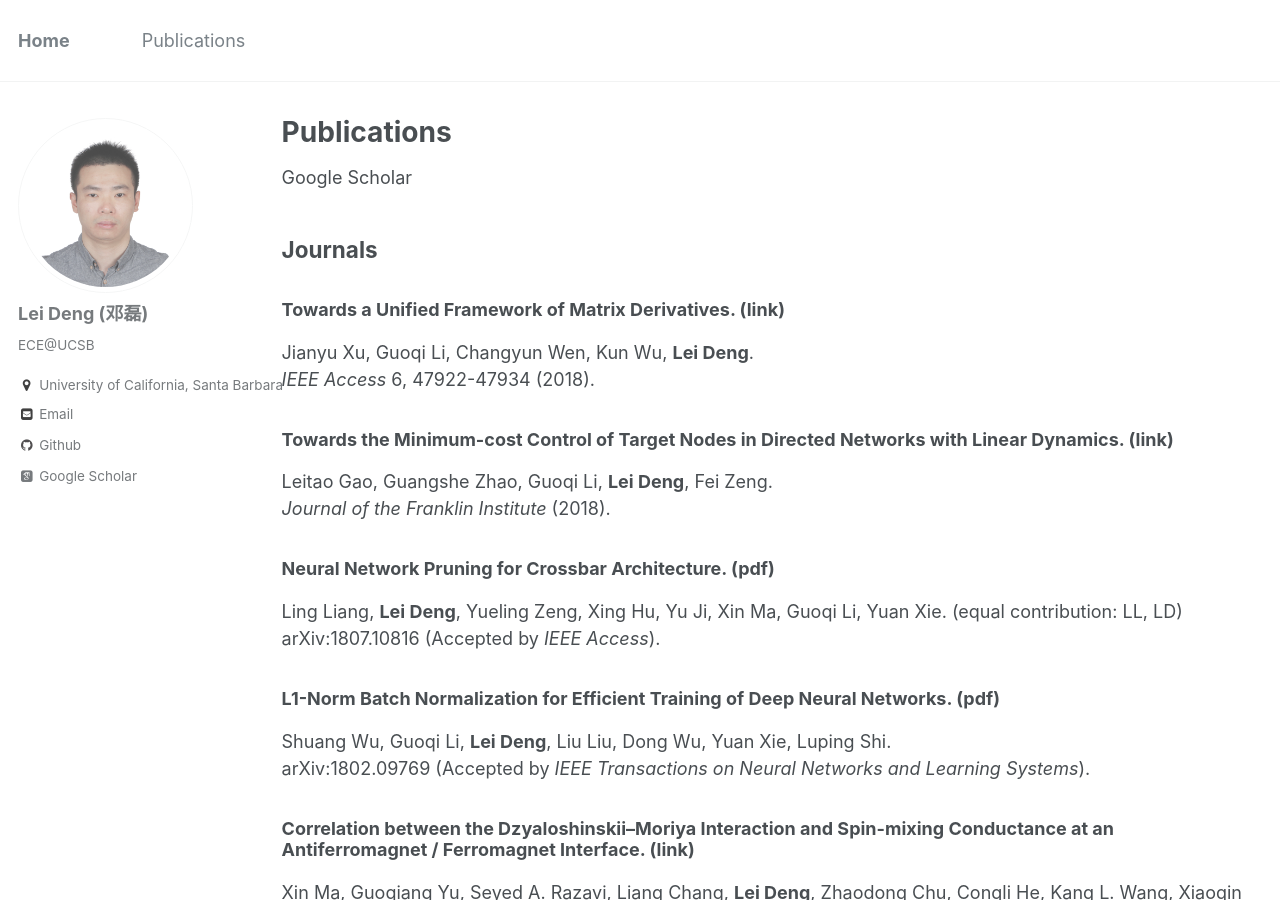
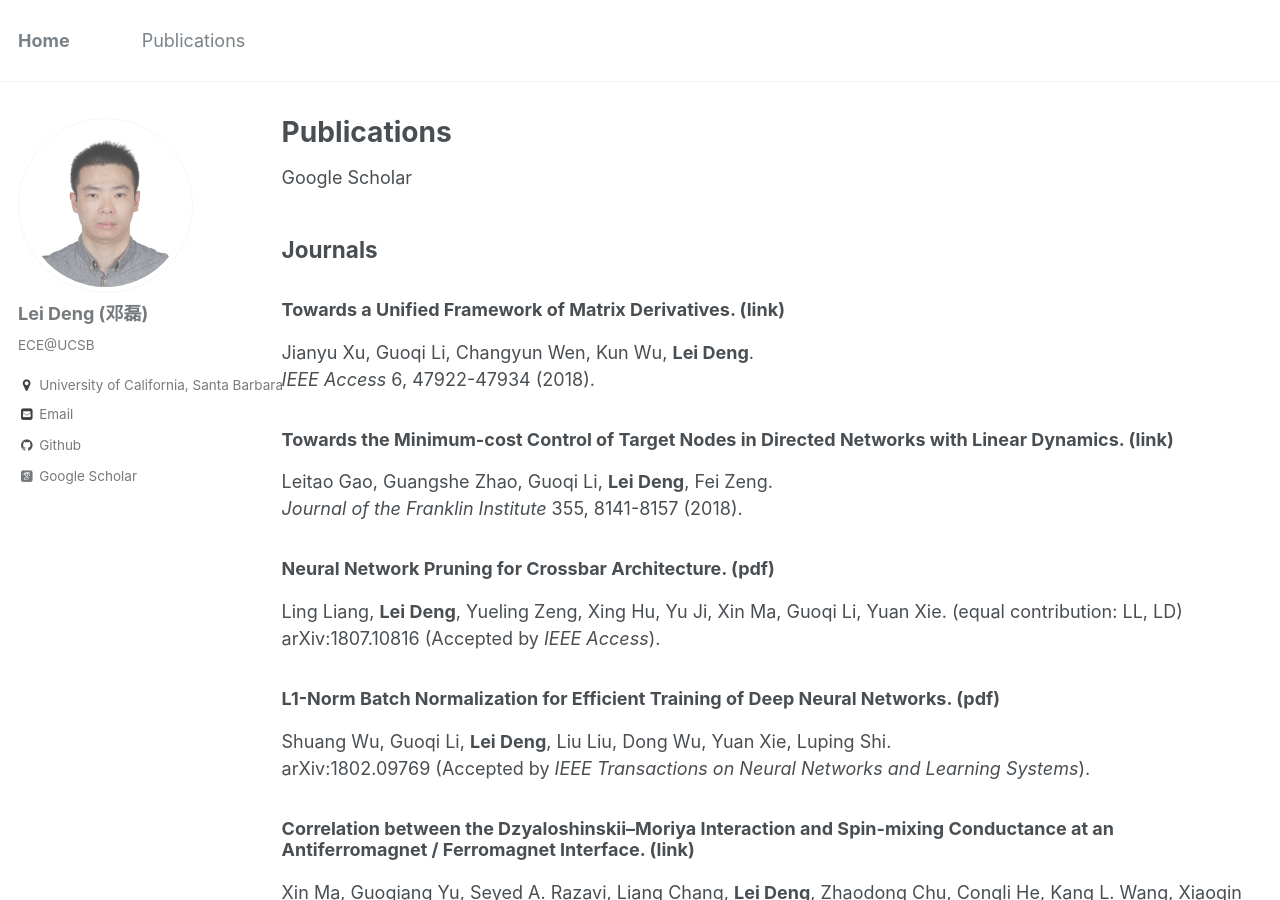
Before and after one commit to dllfei/dllfei.github.io, a Jekyll site: the page built from _pages/publications.md, in a window 1280 px wide and 900 px high. Built offline with Jekyll 4.4.1, drawn with Linux system fonts in a browser that asks for light colours; some web fonts are replaced.

Commit message:
Update publications.md

```diff
--- a/_pages/publications.md
+++ b/_pages/publications.md
@@ -14,7 +14,7 @@ Jianyu Xu, Guoqi Li, Changyun Wen, Kun Wu, **Lei Deng**. <br />
 
 ### Towards the Minimum-cost Control of Target Nodes in Directed Networks with Linear Dynamics. ([link](https://www.sciencedirect.com/science/article/pii/S0016003218305441)) <br />
 Leitao Gao, Guangshe Zhao, Guoqi Li, **Lei Deng**, Fei Zeng. <br />
-*Journal of the Franklin Institute* (2018).
+*Journal of the Franklin Institute* 355, 8141-8157 (2018).
 
 ### Neural Network Pruning for Crossbar Architecture. ([pdf](https://arxiv.org/pdf/1807.10816.pdf)) <br />
 Ling Liang, **Lei Deng**, Yueling Zeng, Xing Hu, Yu Ji, Xin Ma, Guoqi Li, Yuan Xie. (equal contribution: LL, LD) <br />
```
